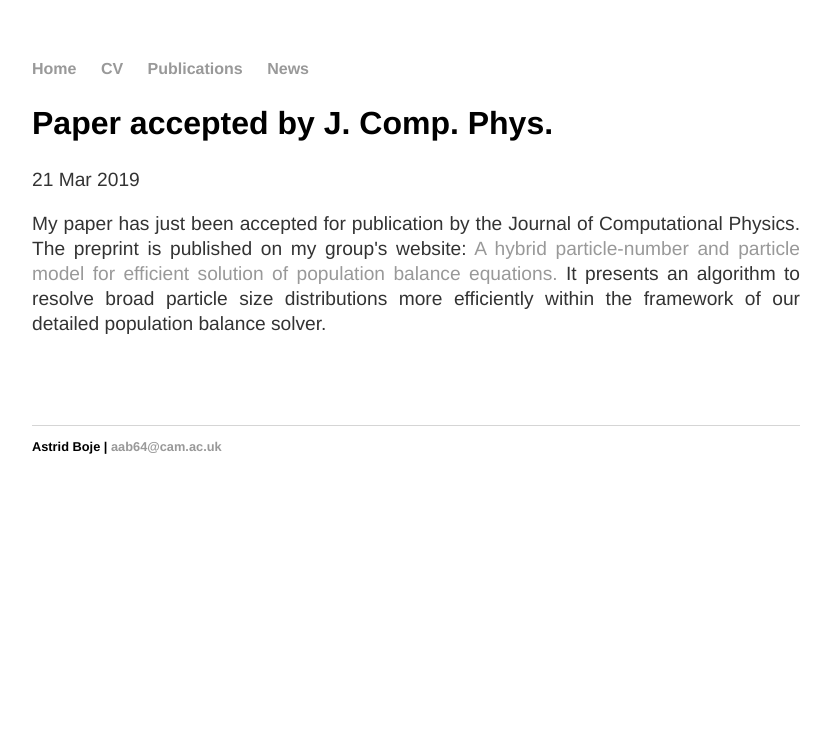
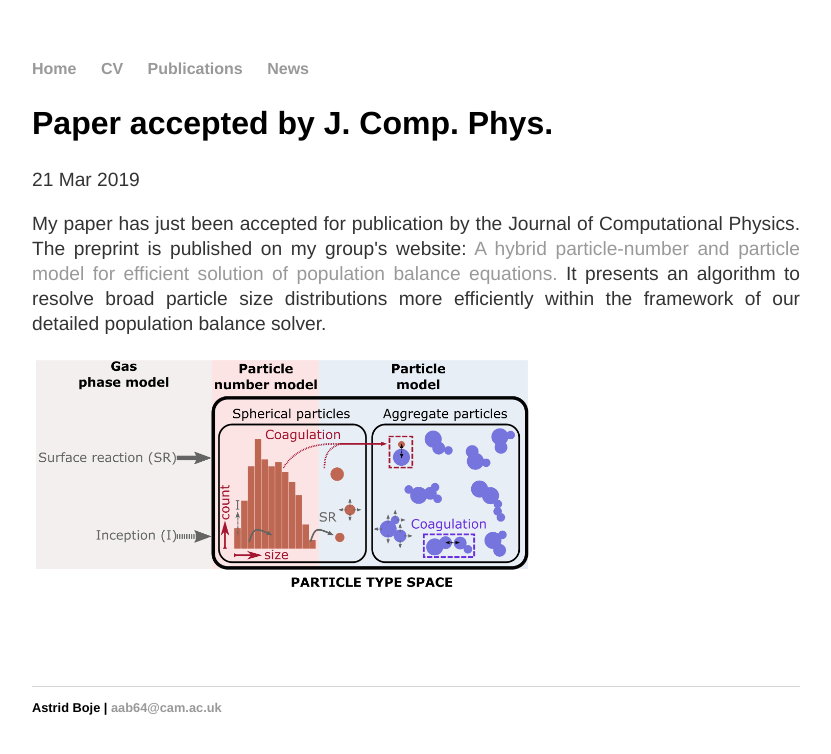
Before and after one commit to aab64/aab64.github.io, a Jekyll site: the page built from _posts/2019-03-21-Hybrid-paper-published.md, in a window 1280 px wide. Shown: the top 754 px of the page, without its empty margins (224-1055 px from the left). Built offline with Jekyll 4.4.1, drawn with Linux system fonts in a browser that asks for light colours.

Commit message:
Update 2019-03-21-Hybrid-paper-published.md

```diff
--- a/_posts/2019-03-21-Hybrid-paper-published.md
+++ b/_posts/2019-03-21-Hybrid-paper-published.md
@@ -12,6 +12,8 @@ date: 2019-03-21
  It presents an algorithm to resolve broad particle size distributions more efficiently within the framework of our detailed population balance solver.
 </p>
 
+<img src="/images/c4e_preprint_211.png" width="500"/>
+
 <p>
   <br/>
   <br/>
```
